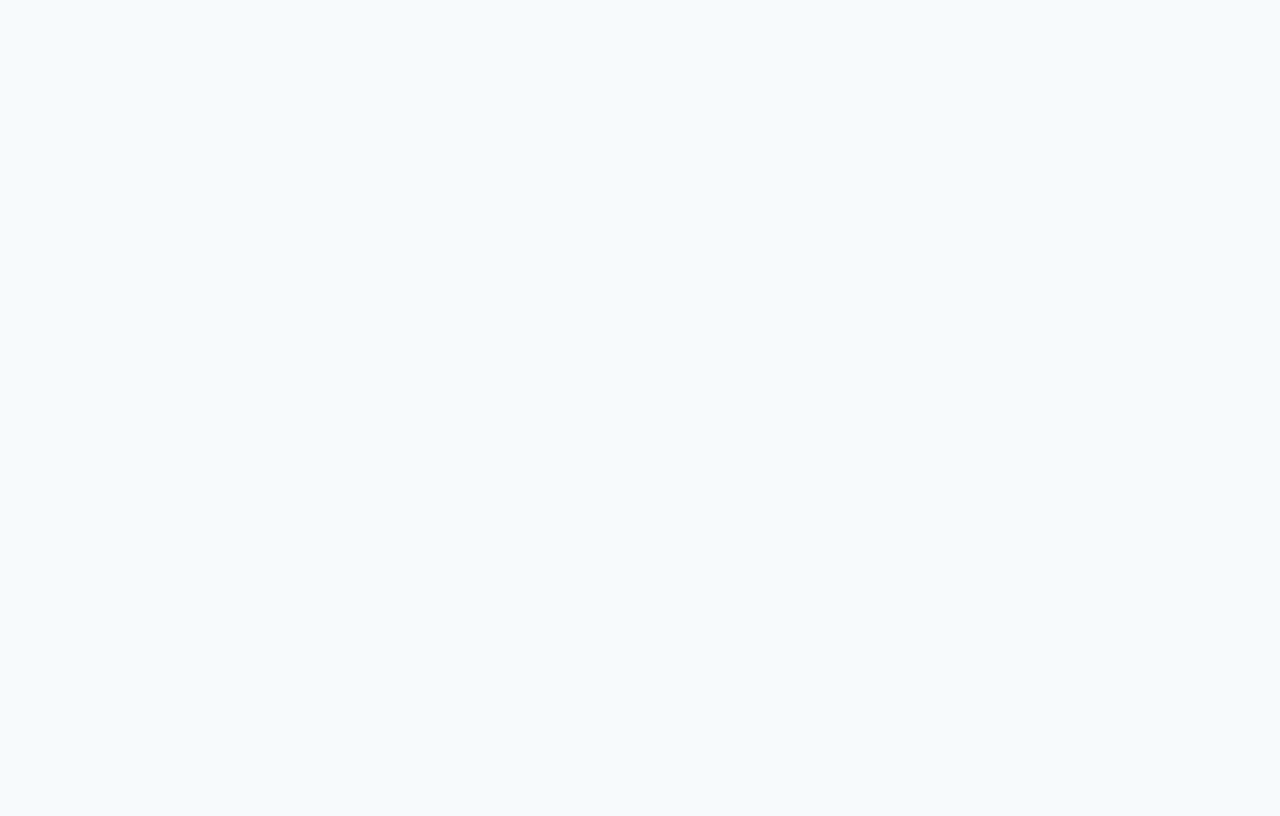
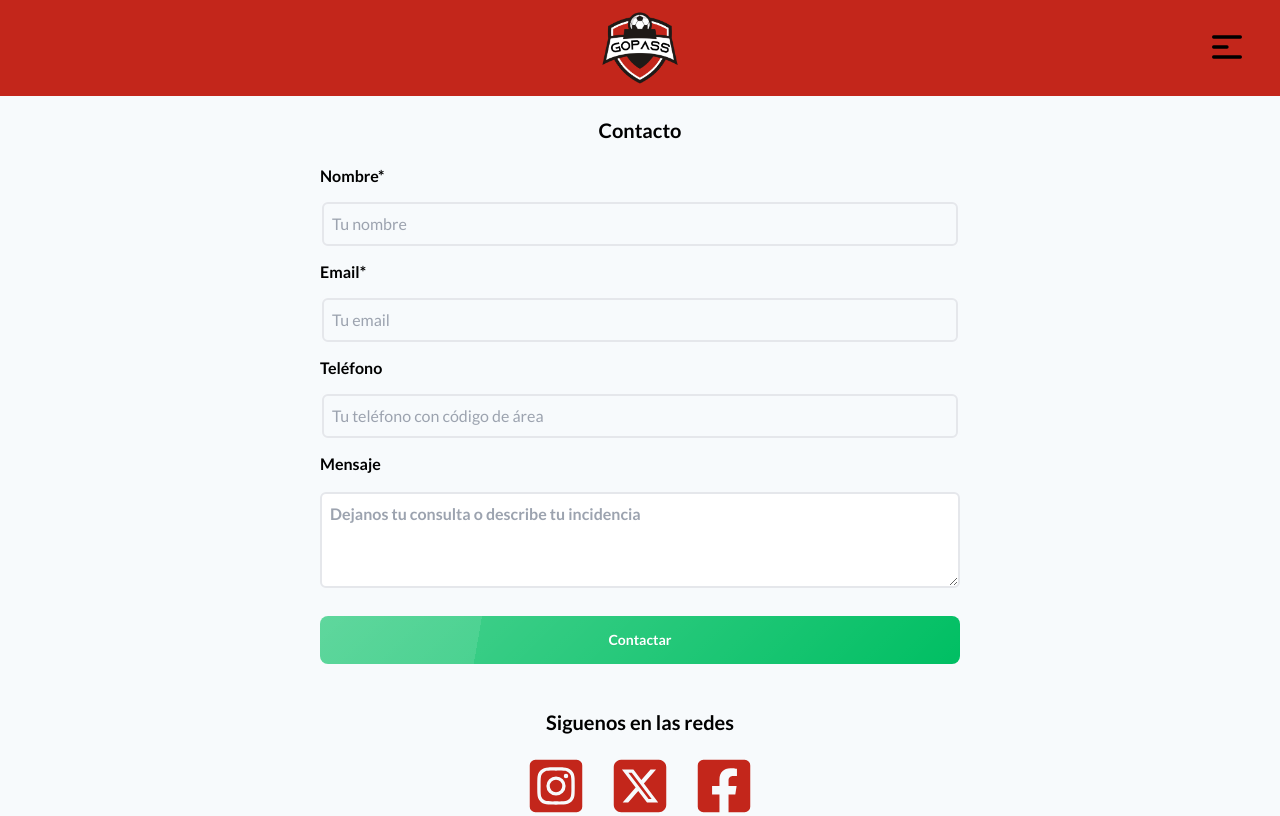
Before and after one commit to igrowker/i003-gopass-front, a React (Vite) app: page /contact in a window 1280 px wide. Before the commit this address had no page. Built offline with nearby package versions, Linux system fonts and the light colour scheme.

Commit message:
Add Contact page and TextArea component. Modify Ticket component and App.tsx #26

```diff
--- a/src/App.tsx
+++ b/src/App.tsx
@@ -8,6 +8,7 @@ import Login from "./components/view/Login"
 import Register from "./components/view/Register"
 import UserProfile from "./components/view/UserProfile"
 import Ticket from "./components/view/Ticket"
+import Contact from "./components/view/Contact"
 function App() {
   return (
     <>
@@ -21,6 +22,7 @@ function App() {
         <Route path="/register" element={<Register />} />
         <Route path="/user-profile" element={<UserProfile />} />
         <Route path="/ticket" element={<Ticket />} />
+        <Route path="/contact" element={<Contact />} />
       </Routes>
     </>
   )
--- /dev/null
+++ b/src/components/core/TextArea/TextArea.tsx
@@ -0,0 +1,18 @@
+type TexAreaProps = {
+  placeholder: string
+  id: string
+  label?: string
+}
+
+export default function TextArea({placeholder, id, label}: TexAreaProps ) {
+  return (
+    <>
+      <label className="form-control font-semibold " htmlFor={id}>
+        {label && label}
+        <div className="label">
+        </div>
+        <textarea className="border-solid border-2 rounded-md p-2 h-24" placeholder={placeholder} id={id}></textarea>
+      </label>
+    </>
+  )
+}
--- /dev/null
+++ b/src/components/view/Contact.tsx
@@ -0,0 +1,54 @@
+import { Link } from "react-router-dom";
+import { Navbar } from "../UI/Navbar";
+import InputField from "../core/InputField/InputField";
+
+import Button from "../core/Button/Button";
+import TextArea from "../core/TextArea/TextArea";
+
+import { FaInstagramSquare } from "react-icons/fa"
+import { FaSquareXTwitter } from "react-icons/fa6"
+import { FaFacebookSquare } from "react-icons/fa"
+
+export default function Contact() {
+  return (
+    <>
+      <Navbar />
+
+      <div className="flex flex-col items-center overflow-visible justify-center">
+
+        <div className="flex flex-row text-2xl w-full justify-center relative">
+
+          <h2 className="text-center m-5 font-semibold text-xl">Contacto</h2>
+
+        </div>
+
+
+
+        <form className="flex flex-col gap-3 w-[20rem] md:w-[30rem] sm:w-[30rem] lg:w-[40rem]">
+
+          <InputField type="text" className="border-solid border-2 rounded-md p-2" placeholder="Tu nombre" id="fullName" label="Nombre*" />
+
+          <InputField type="email" className="border-solid border-2 rounded-md p-2" placeholder="Tu email" id="email" label="Email*" />
+
+          <InputField type="text" className="border-solid border-2 rounded-md p-2" placeholder="Tu teléfono con código de área" id="phone" label="Teléfono" />
+
+          <TextArea placeholder="Dejanos tu consulta o describe tu incidencia" label="Mensaje" id="message"></TextArea>
+
+          <Button className="mt-4 mb-6 bg-customGreen text-white font-semibold" type="submit" >Contactar</Button>
+        </form>
+
+      </div>
+
+
+      <h2 className="text-center m-5 font-semibold text-xl">Siguenos en las redes</h2>
+
+      <section className="flex flex-row space-x-6 justify-center text-6xl text-customRed">
+        <Link to=""><FaInstagramSquare /></Link>
+        <Link to=""><FaSquareXTwitter /></Link>
+        <Link to=""><FaFacebookSquare /></Link>
+      </section>
+
+
+    </>
+  )
+}
--- a/src/components/view/Ticket.tsx
+++ b/src/components/view/Ticket.tsx
@@ -1,13 +1,17 @@
+import { useState } from "react"
 import { Navbar } from "../UI/Navbar"
 import { FaRegCalendarAlt } from "react-icons/fa"
 import { GiPositionMarker } from "react-icons/gi"
 import { HiDownload } from "react-icons/hi"
 
-interface TicketProps{
-  isVerified: boolean
-}
 
-export default function Ticket({isVerified}: TicketProps) {
+export default function Ticket() {
+  const [isVerified, setIsVerified] = useState(false)
+
+  const handleVerified = () => {
+    setIsVerified(!isVerified)
+  }
+
   return (
     <>
       <div>
@@ -26,7 +30,7 @@ export default function Ticket({isVerified}: TicketProps) {
           <div>
             <p><span className="font-semibold">Ref:</span> 78735287573928</p>
           </div>
-          <div className={`p-2 rounded-xl text-customWhite ${isVerified ? 'bg-customGreen' : 'bg-customLigthRed'
+          <div onClick={handleVerified} className={`p-2 rounded-xl text-customWhite ${isVerified ? 'bg-customGreen' : 'bg-customLigthRed'
             }`}>
             <p>AUTENCIDAD {isVerified ? 'VERIFICADA' : 'NO VERIFICADA'}</p>
           </div>
```
